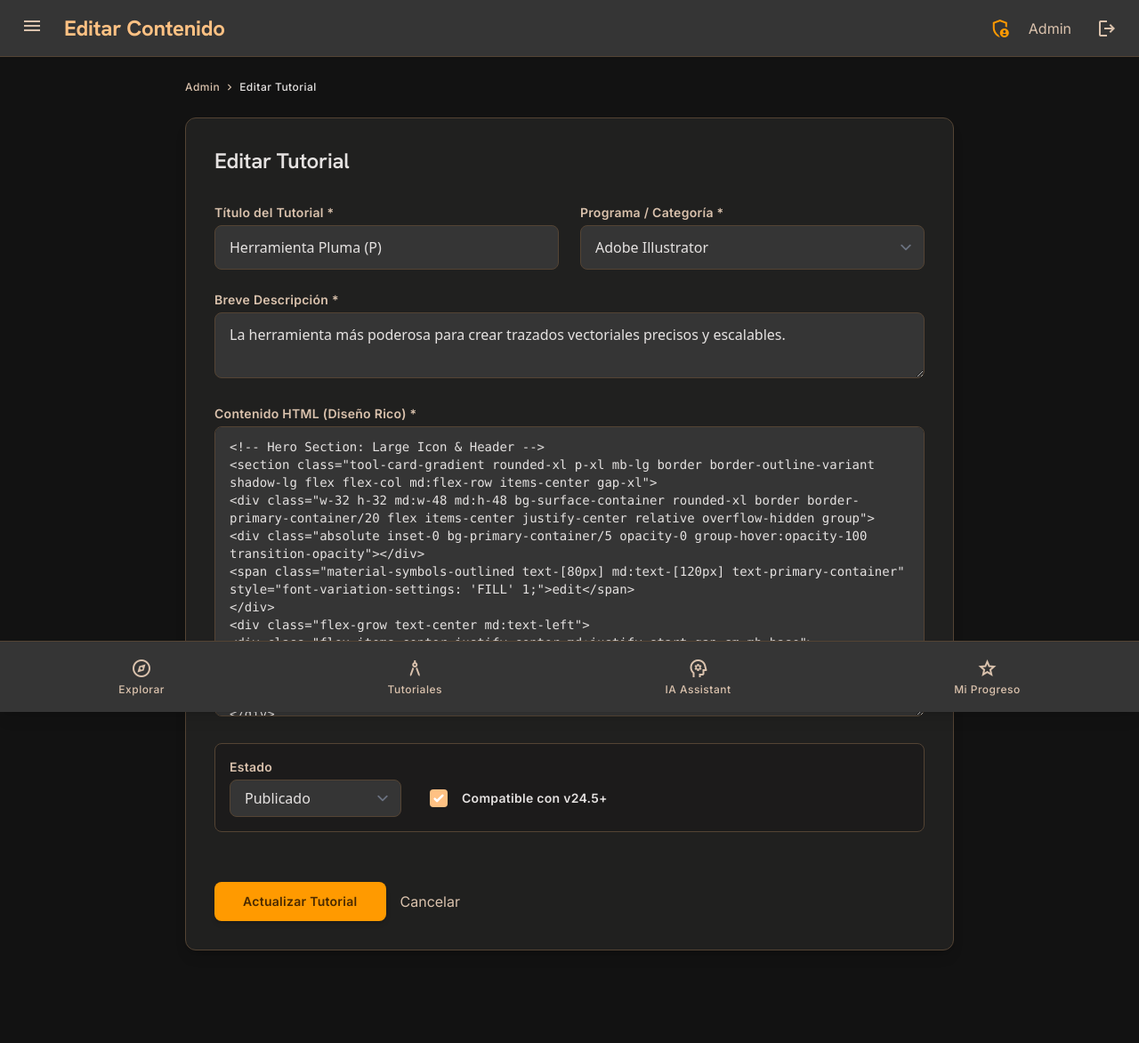
After one commit to renan2013/tutor, a PHP site: page /admin/editar_tutorial.php?id=1 in a window 1280 px wide. The commit adds this page. Shown: the whole page at 89% size. Run offline with PHP 8.4, Linux system fonts and the light colour scheme; a user stored in the database is signed in; data comes from the database, SQL or seed files in the repository; some libraries are stand-ins or nearby versions.

Commit message:
feat: Implementar panel de administración completo para gestión de tutoriales

```diff
--- /dev/null
+++ b/admin/editar_tutorial.php
@@ -0,0 +1,158 @@
+<?php
+session_start();
+require_once '../config/database.php';
+
+// Protección: Solo administradores
+if (!isset($_SESSION['usuario_id']) || $_SESSION['usuario_rol'] !== 'administrador') {
+    header('Location: ../auth/login.php');
+    exit;
+}
+
+$id = isset($_GET['id']) ? (int)$_GET['id'] : 0;
+$error = '';
+$success = '';
+
+// Obtener categorías para el select
+try {
+    $stmt = $pdo->query("SELECT * FROM categorias");
+    $categorias = $stmt->fetchAll();
+
+    // Obtener datos del tutorial actual
+    $stmt = $pdo->prepare("SELECT * FROM tutoriales WHERE id = ?");
+    $stmt->execute([$id]);
+    $tutorial = $stmt->fetch();
+
+    if (!$tutorial) {
+        header('Location: index.php');
+        exit;
+    }
+} catch (Exception $e) {
+    header('Location: index.php');
+    exit;
+}
+
+if ($_SERVER['REQUEST_METHOD'] === 'POST') {
+    $titulo = trim($_POST['titulo']);
+    $descripcion = trim($_POST['descripcion']);
+    $categoria_id = (int)$_POST['categoria_id'];
+    $contenido_html = $_POST['contenido_html'];
+    $estado = $_POST['estado'];
+    $v24_5 = isset($_POST['v24_5']) ? 1 : 0;
+
+    if (empty($titulo) || empty($descripcion) || empty($contenido_html)) {
+        $error = 'Por favor, completa los campos obligatorios.';
+    } else {
+        try {
+            $stmt = $pdo->prepare("
+                UPDATE tutoriales
+                SET categoria_id = ?, titulo = ?, descripcion = ?, contenido_html = ?, estado = ?, v24_5_compatible = ?
+                WHERE id = ?
+            ");
+            $stmt->execute([
+                $categoria_id,
+                $titulo,
+                $descripcion,
+                $contenido_html,
+                $estado,
+                $v24_5,
+                $id
+            ]);
+            $success = 'Tutorial actualizado correctamente.';
+
+            // Recargar datos actualizados
+            $stmt = $pdo->prepare("SELECT * FROM tutoriales WHERE id = ?");
+            $stmt->execute([$id]);
+            $tutorial = $stmt->fetch();
+        } catch (Exception $e) {
+            $error = 'Error al actualizar el tutorial: ' . $e->getMessage();
+        }
+    }
+}
+
+$page_title = "Editar Tutorial";
+$header_title = "Editar Contenido";
+
+include '../includes/header.php';
+?>
+
+<div class="max-w-4xl mx-auto">
+    <nav class="flex items-center gap-xs text-on-surface-variant font-label-md text-label-md mb-lg">
+        <a href="index.php" class="hover:text-primary transition-colors">Admin</a>
+        <span class="material-symbols-outlined text-sm">chevron_right</span>
+        <span class="text-on-surface">Editar Tutorial</span>
+    </nav>
+
+    <div class="bg-surface-container rounded-xl p-xl border border-outline-variant shadow-lg">
+        <h2 class="font-headline-lg text-headline-lg text-on-surface mb-xl">Editar Tutorial</h2>
+
+        <?php if ($error): ?>
+            <div class="bg-error-container text-on-error-container p-md rounded-lg mb-lg flex items-center gap-md border border-error">
+                <span class="material-symbols-outlined">error</span>
+                <p class="font-body-sm"><?php echo $error; ?></p>
+            </div>
+        <?php endif; ?>
+
+        <?php if ($success): ?>
+            <div class="bg-primary-container/20 text-primary-container p-md rounded-lg mb-lg flex items-center gap-md border border-primary-container/30">
+                <span class="material-symbols-outlined">check_circle</span>
+                <p class="font-body-sm"><?php echo $success; ?></p>
+            </div>
+        <?php endif; ?>
+
+        <form method="POST" class="space-y-lg">
+            <div class="grid grid-cols-1 md:grid-cols-2 gap-lg">
+                <div>
+                    <label for="titulo" class="block font-label-lg text-label-lg text-on-surface-variant mb-xs">Título del Tutorial *</label>
+                    <input type="text" id="titulo" name="titulo" required value="<?php echo htmlspecialchars($tutorial['titulo']); ?>"
+                        class="w-full bg-surface-container-highest text-on-surface border border-outline-variant rounded-lg px-md py-3 focus:outline-none focus:border-primary-container transition-all">
+                </div>
+                <div>
+                    <label for="categoria_id" class="block font-label-lg text-label-lg text-on-surface-variant mb-xs">Programa / Categoría *</label>
+                    <select id="categoria_id" name="categoria_id" required
+                        class="w-full bg-surface-container-highest text-on-surface border border-outline-variant rounded-lg px-md py-3 focus:outline-none focus:border-primary-container transition-all">
+                        <?php foreach ($categorias as $cat): ?>
+                            <option value="<?php echo $cat['id']; ?>" <?php echo ($cat['id'] == $tutorial['categoria_id']) ? 'selected' : ''; ?>>
+                                <?php echo $cat['nombre']; ?>
+                            </option>
+                        <?php endforeach; ?>
+                    </select>
+                </div>
+            </div>
+
+            <div>
+                <label for="descripcion" class="block font-label-lg text-label-lg text-on-surface-variant mb-xs">Breve Descripción *</label>
+                <textarea id="descripcion" name="descripcion" rows="2" required
+                    class="w-full bg-surface-container-highest text-on-surface border border-outline-variant rounded-lg px-md py-3 focus:outline-none focus:border-primary-container transition-all"><?php echo htmlspecialchars($tutorial['descripcion']); ?></textarea>
+            </div>
+
+            <div>
+                <label for="contenido_html" class="block font-label-lg text-label-lg text-on-surface-variant mb-xs">Contenido HTML (Diseño Rico) *</label>
+                <textarea id="contenido_html" name="contenido_html" rows="15" required
+                    class="w-full bg-surface-container-highest text-on-surface border border-outline-variant rounded-lg px-md py-3 focus:outline-none focus:border-primary-container transition-all font-mono text-sm"><?php echo htmlspecialchars($tutorial['contenido_html']); ?></textarea>
+            </div>
+
+            <div class="flex flex-wrap items-center gap-xl bg-surface-container-low p-md rounded-lg border border-outline-variant">
+                <div>
+                    <label for="estado" class="block font-label-lg text-label-lg text-on-surface-variant mb-xs">Estado</label>
+                    <select id="estado" name="estado" class="bg-surface-container-highest text-on-surface border border-outline-variant rounded-lg px-md py-2 focus:outline-none">
+                        <option value="publicado" <?php echo ($tutorial['estado'] === 'publicado') ? 'selected' : ''; ?>>Publicado</option>
+                        <option value="pendiente" <?php echo ($tutorial['estado'] === 'pendiente') ? 'selected' : ''; ?>>Borrador / Pendiente</option>
+                    </select>
+                </div>
+                <div class="flex items-center gap-md pt-6">
+                    <input type="checkbox" id="v24_5" name="v24_5" <?php echo ($tutorial['v24_5_compatible']) ? 'checked' : ''; ?> class="w-5 h-5 rounded border-outline-variant text-primary focus:ring-primary bg-surface-container-highest">
+                    <label for="v24_5" class="font-label-lg text-label-lg text-on-surface">Compatible con v24.5+</label>
+                </div>
+            </div>
+
+            <div class="flex items-center gap-md pt-xl">
+                <button type="submit" class="bg-primary-container text-on-primary font-label-lg text-label-lg px-xl py-3 rounded-lg hover:brightness-110 active:scale-95 transition-all shadow-md">
+                    Actualizar Tutorial
+                </button>
+                <a href="index.php" class="text-on-surface-variant font-label-lg hover:text-on-surface transition-colors">Cancelar</a>
+            </div>
+        </form>
+    </div>
+</div>
+
+<?php include '../includes/footer.php'; ?>
--- a/includes/header.php
+++ b/includes/header.php
@@ -143,6 +143,11 @@
         </div>
         <div class="flex items-center gap-sm">
             <?php if(isset($_SESSION['usuario_id'])): ?>
+                <?php if($_SESSION['usuario_rol'] === 'administrador'): ?>
+                    <a href="/tutor/admin/index.php" class="text-primary-container hover:bg-primary-container/10 p-2 rounded-full flex items-center justify-center" title="Administración">
+                        <span class="material-symbols-outlined">admin_panel_settings</span>
+                    </a>
+                <?php endif; ?>
                 <span class="text-on-surface-variant font-label-md mr-2 hidden md:block"><?php echo explode(' ', $_SESSION['usuario_nombre'])[0]; ?></span>
                 <a href="/tutor/auth/logout.php" class="text-on-surface-variant hover:bg-surface-variant p-2 rounded-full flex items-center justify-center" title="Cerrar Sesión">
                     <span class="material-symbols-outlined">logout</span>
```
Also changed, not shown: admin/anadir_tutorial.php (added, +139 -0 lines), admin/eliminar_tutorial.php (added, +24 -0 lines), admin/index.php (added, +104 -0 lines).
